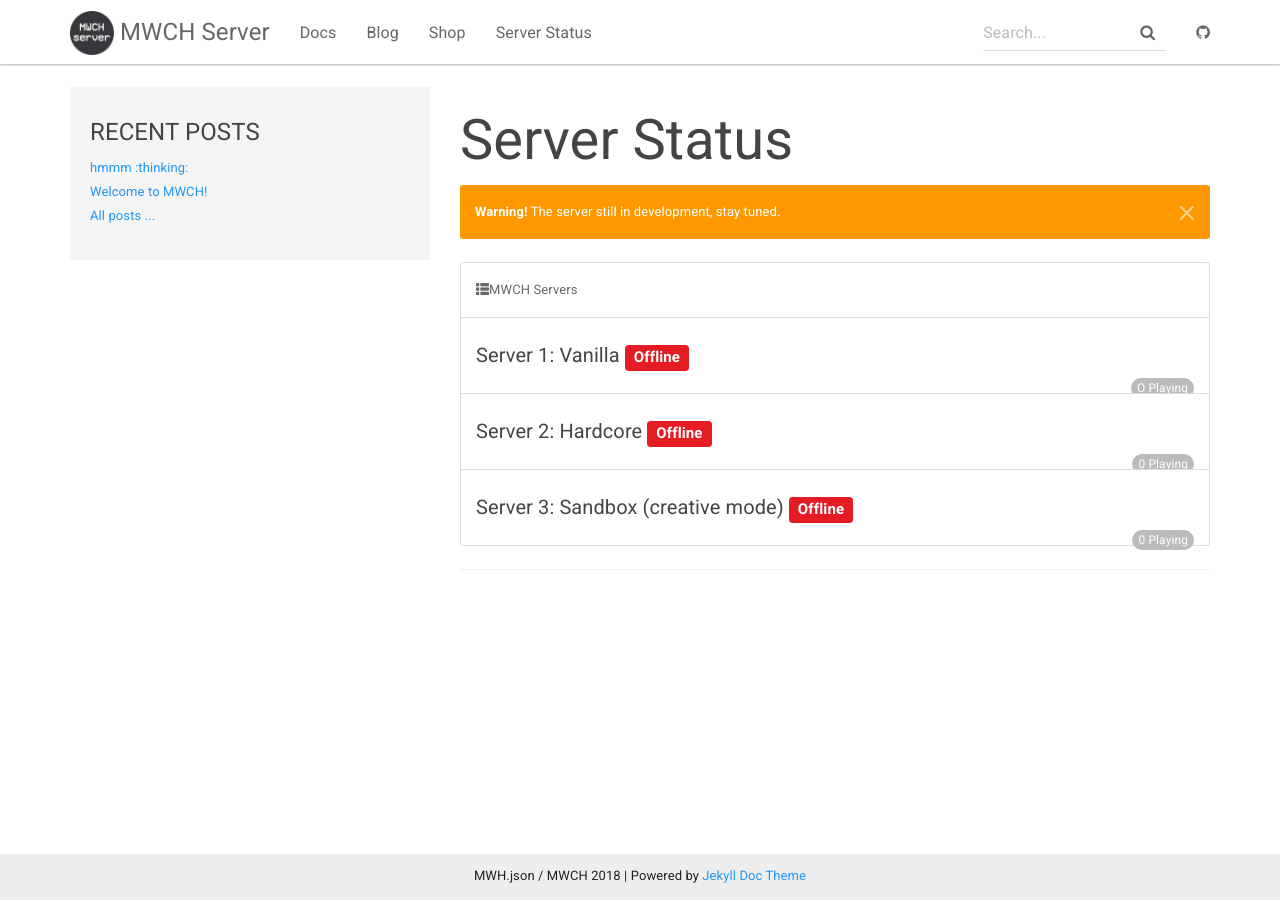
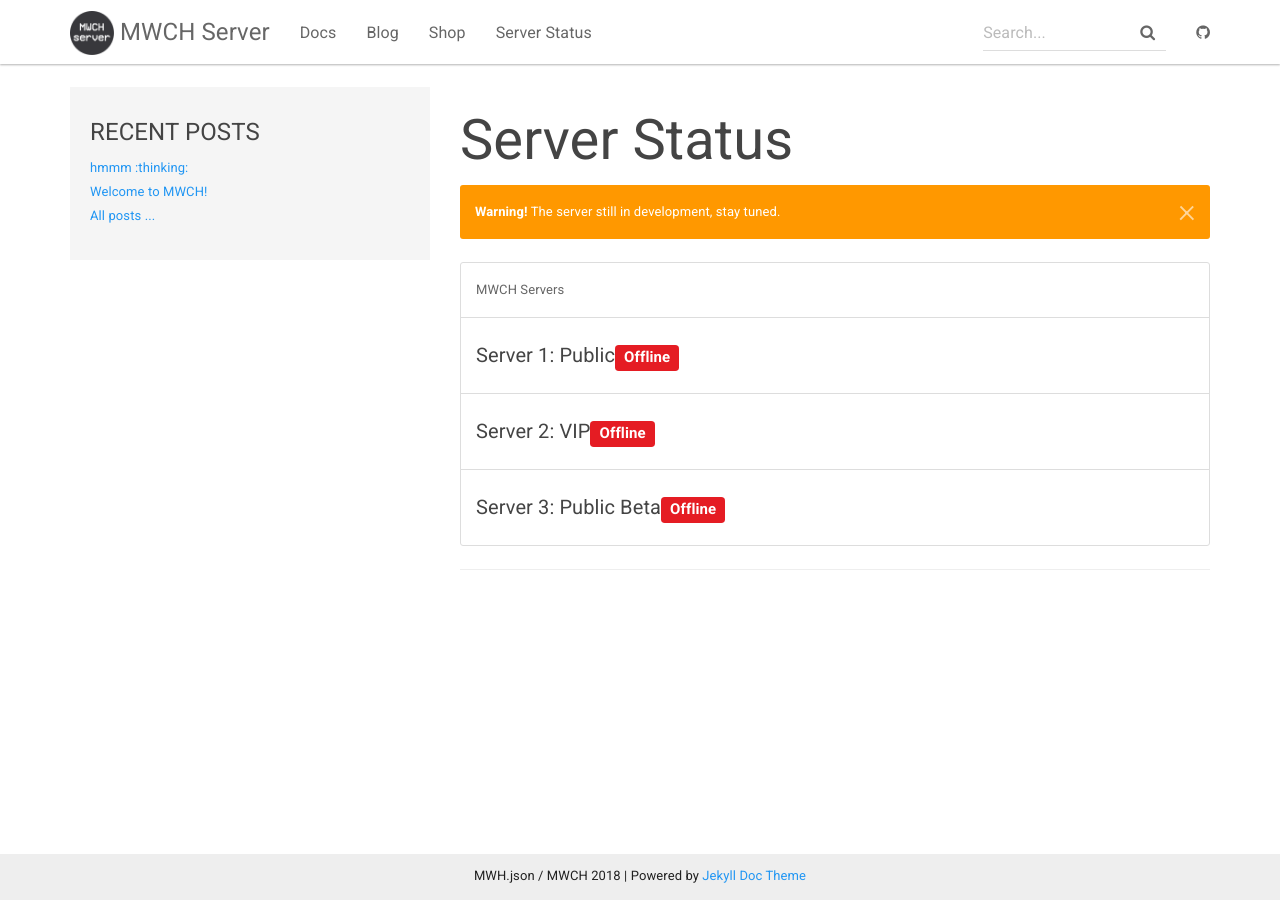
Before and after one commit to nattapong3912/website, a Jekyll site: the page built from status.md, in a window 1280 px wide. Built offline with Jekyll 4.4.1, drawn with Linux system fonts in a browser that asks for light colours; nearby versions of some CDN libraries; library files that are not in the unit come from our copies.

Commit message:
Update status.md

```diff
--- a/status.md
+++ b/status.md
@@ -9,8 +9,8 @@ title: Server Status
 </div>
 
 <ul class="list-group">
-<li class="list-group-item"><span class="glyphicon glyphicon-th-list" aria-hidden="true"></span>MWCH Servers</li>
-<li class="list-group-item"><h5>Server 1: Vanilla <span class="label label-danger">Offline</span></h5><span class="badge">O Playing</span></li>
-<li class="list-group-item"><h5>Server 2: Hardcore <span class="label label-danger">Offline</span></h5><span class="badge">0 Playing</span></li>
-<li class="list-group-item"><h5>Server 3: Sandbox (creative mode) <span class="label label-danger">Offline</span></h5><span class="badge">0 Playing</span></li>
+<li class="list-group-item">MWCH Servers</li>
+<a href="#" class="list-group-item" data-toggle="tooltip" data-placement="left" title="0 Users"><h5>Server 1: Public<span class="label label-danger">Offline</span></h5></a>
+<a href="#" class="list-group-item" data-toggle="tooltip" data-placement="left" title="0 Users"><h5>Server 2: VIP<span class="label label-danger">Offline</span></h5></a>
+<a href="#" class="list-group-item" data-toggle="tooltip" data-placement="left" title="0 Users"><h5>Server 3: Public Beta<span class="label label-danger">Offline</span></h5></a>
 </ul>
```
